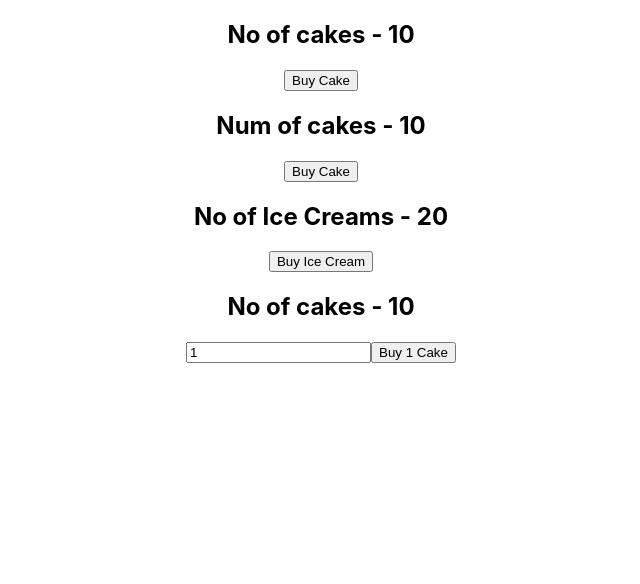
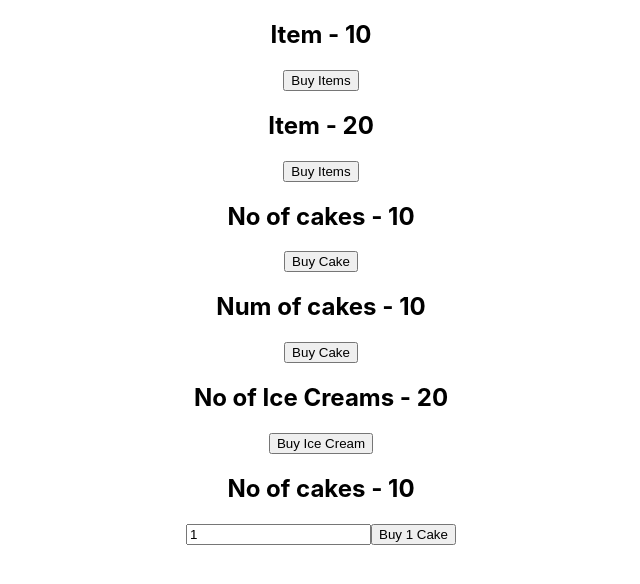
Before and after one commit to atm1504/react-redux-demo, a React (Create React App) app: page / in a window 1280 px wide. Shown: the top 584 px of the page, without its empty margins (319-959 px from the left). Built offline with nearby package versions, Linux system fonts and the light colour scheme.

Commit message:
Item container

```diff
--- a/src/App.js
+++ b/src/App.js
@@ -3,6 +3,7 @@
 import HooksCakeContainer from "./componenets/HooksCakeContainer";
 import IceCreamContainer from "./componenets/IceCreamContainer";
 import NewCakeContainer from "./componenets/NewCakeContainer";
+import ItemContainer from "./componenets/ItemContainer";
 import { Provider } from "react-redux";
 import store from "./redux/store";
 
@@ -10,6 +11,8 @@
   return (
     <Provider store={store}>
       <div className="App">
+        <ItemContainer cake/>
+        <ItemContainer />
         <CakeContainer />
         <HooksCakeContainer />
         <IceCreamContainer />
--- /dev/null
+++ b/src/componenets/ItemContainer.js
@@ -0,0 +1,34 @@
+import React from "react";
+import { connect } from "react-redux";
+import { buyCake, buyIceCream } from "../redux";
+
+function ItemContainer(props) {
+  return (
+    <div>
+      <h2> Item - {props.item} </h2>
+      <button onClick={() => props.buyItem()}> Buy Items </button>
+    </div>
+  );
+}
+
+const mapStateToProps = (state, ownProps) => {
+  const itemState = ownProps.cake
+    ? state.cake.numOfCakes
+    : state.iceCream.numOfIceCreams;
+
+  return {
+    item: itemState,
+  };
+};
+
+const mapDispatchToProps = (dispatch, ownProps) => {
+  const dispatchFunction = ownProps.cake
+    ? () => dispatch(buyCake())
+    : () => dispatch(buyIceCream());
+
+  return {
+    buyItem: dispatchFunction,
+  };
+};
+
+export default connect(mapStateToProps, mapDispatchToProps)(ItemContainer);
```
